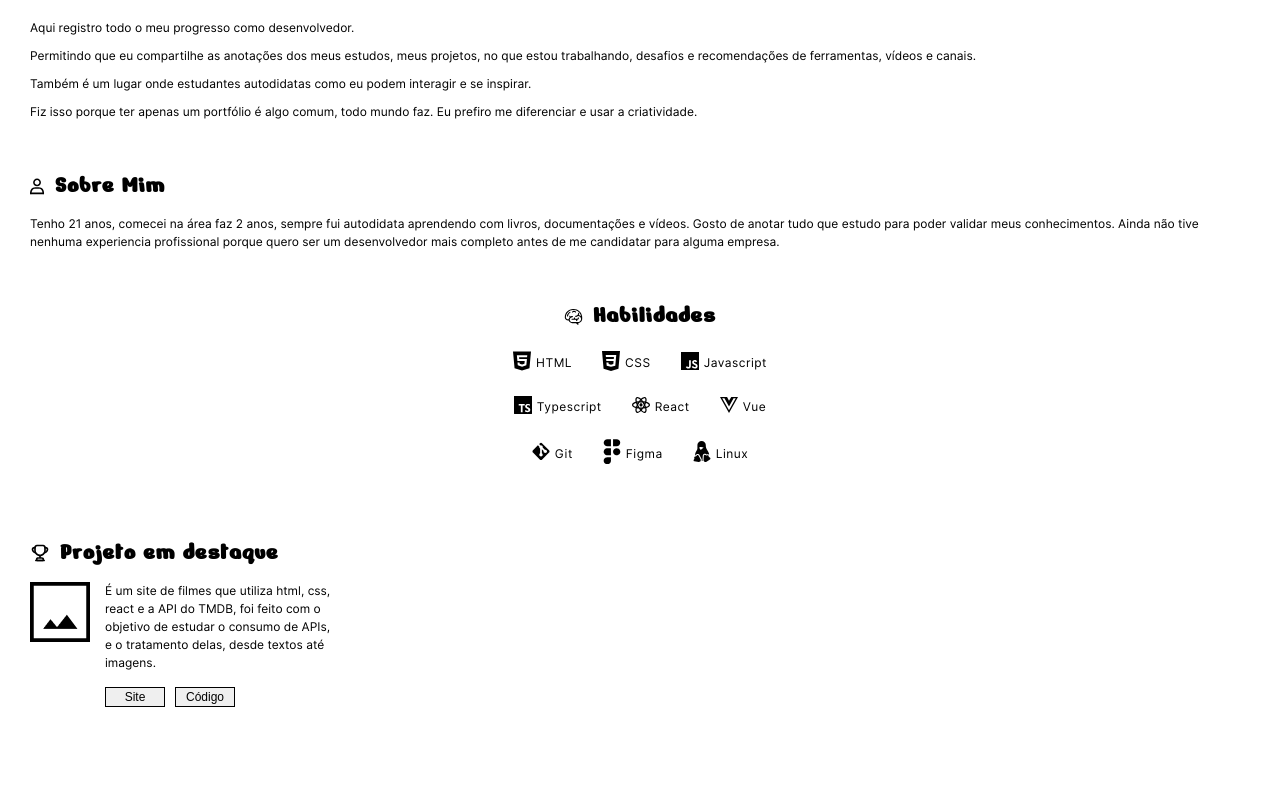
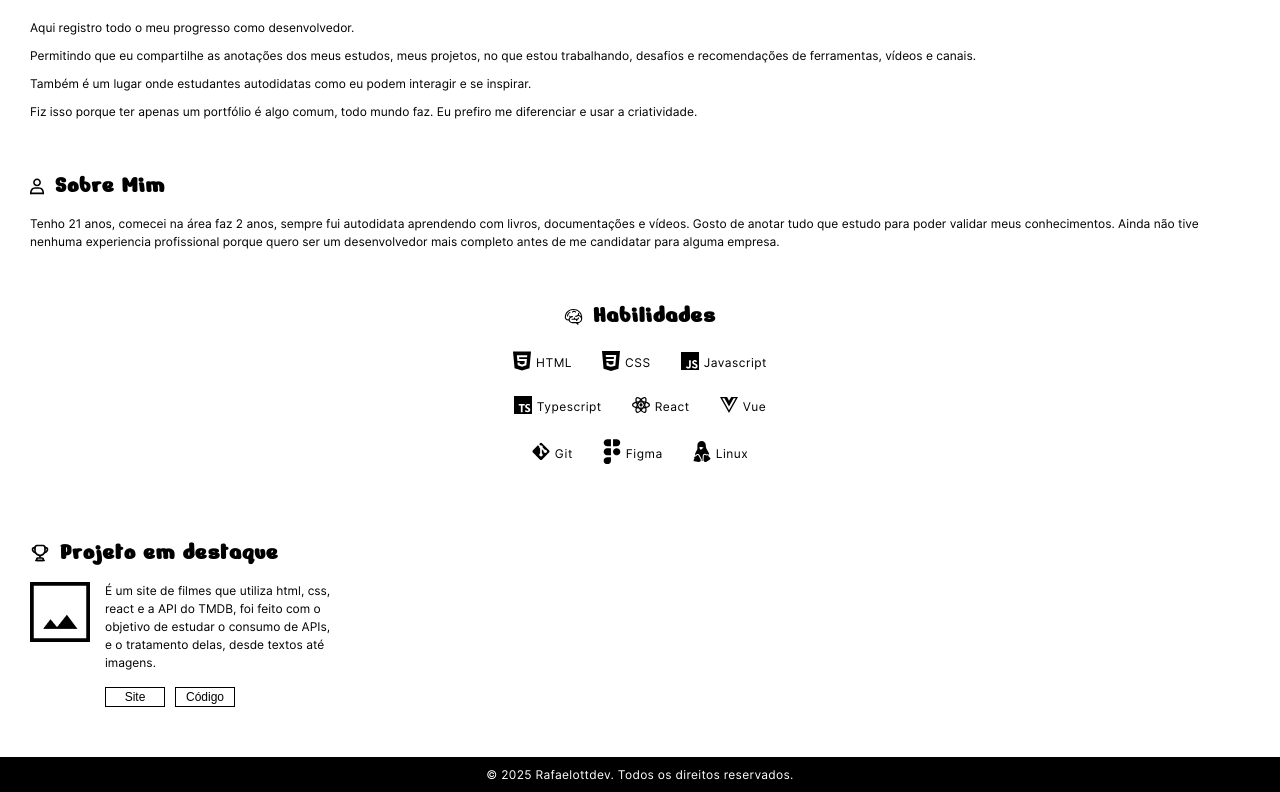
Before and after one commit to rafaelottdev/study-catalog, a React (Vite) app: page / in a window 1280 px wide. Shown: the part 392-1184 px from the top of the page. Before the commit the page ends 1149 px from the top, so only its background shows below. Built offline with nearby package versions, Linux system fonts and the light colour scheme.

Commit message:
feat(footer): adding footer section

```diff
--- a/src/App.jsx
+++ b/src/App.jsx
@@ -7,6 +7,7 @@ import Header from './layouts/Header/Header'
 import MainLayout from './layouts/Main/MainLayout'
 
 import { useEffect, useState } from "react"
+import Footer from "./layouts/Footer/Footer"
 
 function App() {
   const [scrollPosition, setScrollPosition] = useState(0)
@@ -28,6 +29,8 @@ function App() {
       <Header scrollPosition={scrollPosition} />
 
       <MainLayout />
+
+      <Footer />
     </>
   )
 }
--- /dev/null
+++ b/src/layouts/Footer/Footer.jsx
@@ -0,0 +1,11 @@
+import styles from "./Footer.module.css"
+
+const Footer = () => {
+    return (
+        <footer className={styles.footer}>
+            <p>© 2025 Rafaelottdev. Todos os direitos reservados.</p>
+        </footer>
+    )
+}
+
+export default Footer
--- /dev/null
+++ b/src/layouts/Footer/Footer.module.css
@@ -0,0 +1,17 @@
+.footer {
+    padding: 10px 0px;
+
+    display: flex;
+    align-items: center;
+    justify-content: center;
+
+    background-color: black;
+}
+
+.footer > p {
+    font-size: 0.75rem;
+    font-family: var(--text_font_1);
+    letter-spacing: .3px;
+
+    color: white;
+}
--- a/src/layouts/Main/MainContent/FeaturedProject/FeaturedProject.module.css
+++ b/src/layouts/Main/MainContent/FeaturedProject/FeaturedProject.module.css
@@ -70,6 +70,7 @@
     font-size: 0.75rem;
 
     border: 1px solid black;
+    background-color: transparent;
 }
 
 .featuredProject_btn:first-child {
```
